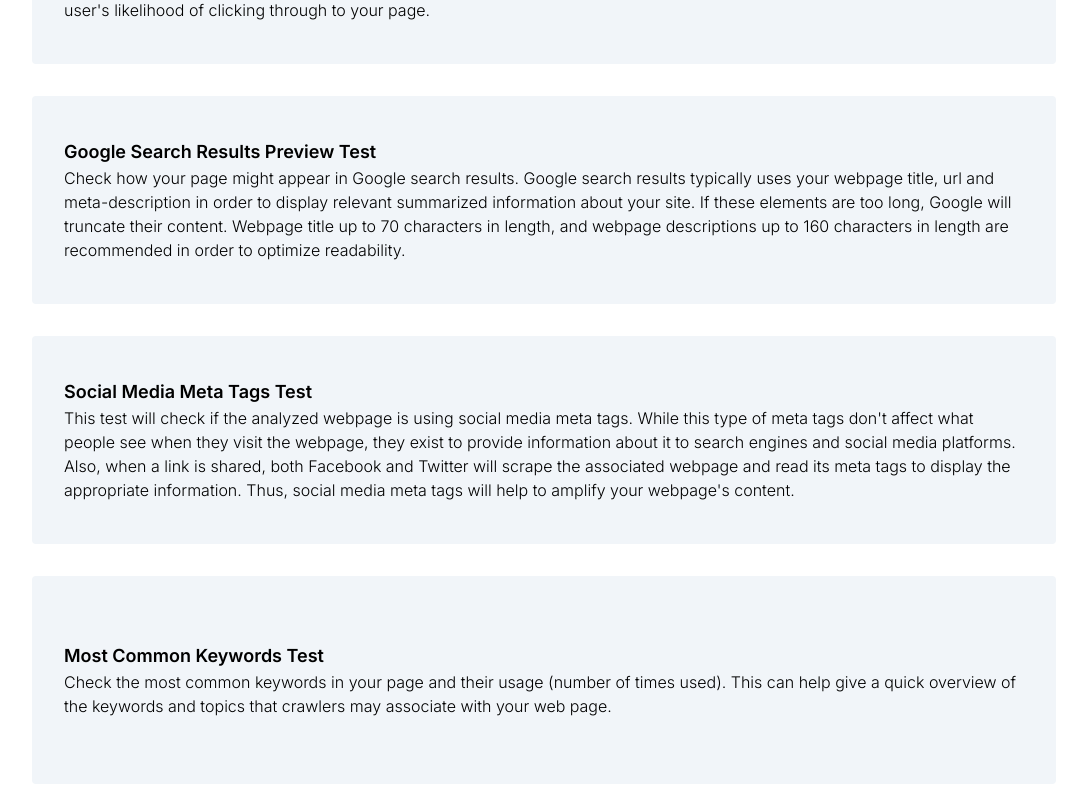
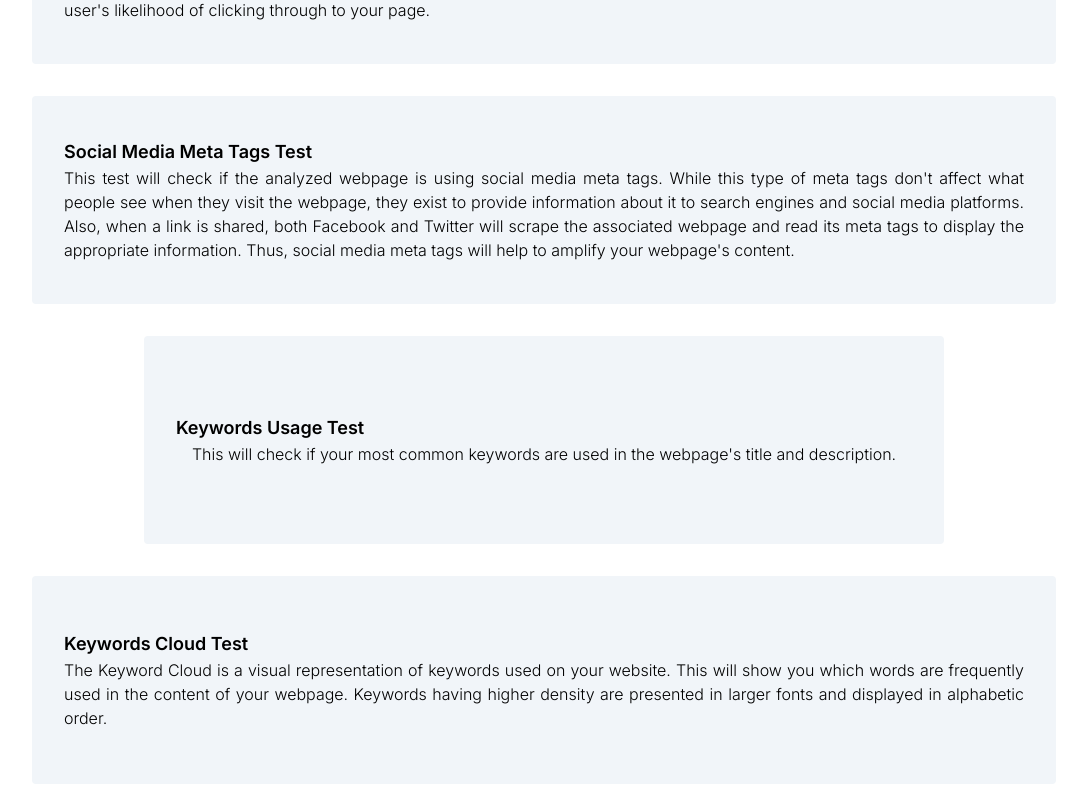
Before and after one commit to harshit960/SEO-Audit, a Next.js app in the folder seoaudit/: page /tools in a window 1280 px wide. Shown: the part 960-1760 px from the top of the page, without its empty margins (112-1199 px from the left). Built offline with nearby package versions, Linux system fonts and the light colour scheme.

Commit message:
feat: Add nodemailer dependency and improve text justification in Blogs and Tools pages

```diff
--- a/seoaudit/app/blogs/page.tsx
+++ b/seoaudit/app/blogs/page.tsx
@@ -119,7 +119,7 @@
 
 
       </div >
-      <div className="h-[80vh] hidden bg-white flex justify-evenly items-center">
+      <div className="h-[80vh] hidden bg-white  justify-evenly items-center">
         <div className="flex-col w-96 ">
           <div className="text-4xl font-semibold">Blogs</div>
           <div className="text-sm my-10">Lorem, ipsum dolor sit amet consectetur adipisicing elit. Aperiam, sequi vero hic modi qui quo culpa quibusdam saepe a nulla eum dolores alias voluptatum natus. Libero dolores blanditiis enim incidunt!</div>
--- a/seoaudit/app/data/data.tsx
+++ b/seoaudit/app/data/data.tsx
@@ -21,13 +21,13 @@
         "title": "Meta Description Test",
         "desc": "Your webpage's meta description is an HTML tag that is intended to provide a short and accurate summary of your page. Search engines use meta descriptions to help identify the a page's topic - they may also use meta descriptions by displaying them directly in search engine results. Accurate and inviting meta descriptions can help boost both your search engine rankings and a user's likelihood of clicking through to your page."
     },
-    {
-        "index": 3,
-        "icon": "",
-        "link": "",
-        "title": "Google Search Results Preview Test",
-        "desc": "Check how your page might appear in Google search results. Google search results typically uses your webpage title, url and meta-description in order to display relevant summarized information about your site. If these elements are too long, Google will truncate their content. Webpage title up to 70 characters in length, and webpage descriptions up to 160 characters in length are recommended in order to optimize readability."
-    },
+    // {
+    //     "index": 3,
+    //     "icon": "",
+    //     "link": "",
+    //     "title": "Google Search Results Preview Test",
+    //     "desc": "Check how your page might appear in Google search results. Google search results typically uses your webpage title, url and meta-description in order to display relevant summarized information about your site. If these elements are too long, Google will truncate their content. Webpage title up to 70 characters in length, and webpage descriptions up to 160 characters in length are recommended in order to optimize readability."
+    // },
     {
         "index": 4,
         "icon": "",
@@ -35,13 +35,13 @@
         "title": "Social Media Meta Tags Test",
         "desc": "This test will check if the analyzed webpage is using social media meta tags. While this type of meta tags don't affect what people see when they visit the webpage, they exist to provide information about it to search engines and social media platforms. Also, when a link is shared, both Facebook and Twitter will scrape the associated webpage and read its meta tags to display the appropriate information. Thus, social media meta tags will help to amplify your webpage's content."
     },
-    {
-        "index": 5,
-        "icon": "",
-        "link": "",
-        "title": "Most Common Keywords Test",
-        "desc": "Check the most common keywords in your page and their usage (number of times used). This can help give a quick overview of the keywords and topics that crawlers may associate with your web page."
-    },
+    // {
+    //     "index": 5,
+    //     "icon": "",
+    //     "link": "",
+    //     "title": "Most Common Keywords Test",
+    //     "desc": "Check the most common keywords in your page and their usage (number of times used). This can help give a quick overview of the keywords and topics that crawlers may associate with your web page."
+    // },
     {
         "index": 6,
         "icon": "",
@@ -63,13 +63,13 @@
         "title": "Related Keywords Test",
         "desc": "Related keywords will show search terms for which this URL shows up in the top 20 organic results."
     },
-    {
-        "index": 9,
-        "icon": "",
-        "link": "",
-        "title": "Competitor Domains Test",
-        "desc": "This test will show up to 5 competitors that could rank in the same organic search results as the target domain. Competitor domains are sorted by Domain Authority Score, which is measuring the importance of the domain based on the volume and quality of links that are pointing to it. The score is on a scale from 0 to 100, with 100 meaning the domain is highly important and its links communicate a strong amount of popularity."
-    },
+    // {
+    //     "index": 9,
+    //     "icon": "",
+    //     "link": "",
+    //     "title": "Competitor Domains Test",
+    //     "desc": "This test will show up to 5 competitors that could rank in the same organic search results as the target domain. Competitor domains are sorted by Domain Authority Score, which is measuring the importance of the domain based on the volume and quality of links that are pointing to it. The score is on a scale from 0 to 100, with 100 meaning the domain is highly important and its links communicate a strong amount of popularity."
+    // },
     {
         "index": 10,
         "icon": "",
@@ -77,20 +77,20 @@
         "title": "Heading Tags Test",
         "desc": "Check if your webpage is using any H1 and H2 HTML header tags. Header tags are not visible to users, but help clarify and support the overall theme or purpose of your page to search engines. The H1 tag represents the most important heading, e.g., the title of the page or blog post. The H2 tag represents the second most important headings on the webpages, e.g., the subheadings."
     },
-    {
-        "index": 11,
-        "icon": "",
-        "link": "",
-        "title": "Robots.txt Test",
-        "desc": "Check if your website is using a robots.txt file. When search engine robots crawl a website, they typically first access a site's robots.txt file. Robots.txt tells Googlebot and other crawlers what is and is not allowed to be crawled on your site."
-    },
-    {
-        "index": 12,
-        "icon": "",
-        "link": "",
-        "title": "Sitemap Test",
-        "desc": "Check if the website has a sitemap. A sitemap is important as it lists all the web pages of the site and let search engine crawlers to crawl the website more intelligently. A sitemap also provides valuable metadata for each webpage."
-    },
+    // {
+    //     "index": 11,
+    //     "icon": "",
+    //     "link": "",
+    //     "title": "Robots.txt Test",
+    //     "desc": "Check if your website is using a robots.txt file. When search engine robots crawl a website, they typically first access a site's robots.txt file. Robots.txt tells Googlebot and other crawlers what is and is not allowed to be crawled on your site."
+    // },
+    // {
+    //     "index": 12,
+    //     "icon": "",
+    //     "link": "",
+    //     "title": "Sitemap Test",
+    //     "desc": "Check if the website has a sitemap. A sitemap is important as it lists all the web pages of the site and let search engine crawlers to crawl the website more intelligently. A sitemap also provides valuable metadata for each webpage."
+    // },
     {
         "index": 13,
         "icon": "",
@@ -357,55 +357,55 @@
         "title": "Cumulative Layout Shift Test",
         "desc": "This test will check the Cumulative Layout Shift (CLS) score of the analyzed webpage. CLS is a Core Web Vitals metric calculated by summing all layout shifts that aren't caused by user interaction. Basically, whenever a page loads, certain page elements unexpectedly shift, affecting the way users interact with the webpage. A website with a low CLS has a stable page display, which does not shift elements around and ensures a steady, predictable loading of all website content. To provide a good user experience, Google recommends that sites should strive to have a CLS score of 0.1 or less."
     },
-    {
-        "index": 51,
-        "icon": "",
-        "link": "",
-        "title": "URL Canonicalization Test",
-        "desc": "Test your site for potential URL canonicalization issues. Canonicalization describes how a site can use slightly different URLs for the same page (e.g., if http://www.example.com and http://example.com displays the same page but do not resolve to the same URL). If this happens, search engines may be unsure about which URL is the correct one to index. Learn more about canonicalization issues."
-    },
-    {
-        "index": 52,
-        "icon": "",
-        "link": "",
-        "title": "SSL Checker and HTTPS Test",
-        "desc": "Check if your website is using HTTPS, a secure protocol for sending/receiving data over the Internet. Using HTTPS indicates that an additional encryption/authentication layer was added between client and server. HTTPS should be used by any site that collects sensitive customer data such as credit card information. Even for sites that do not collect such data, switching to https helps users by improving privacy and overall security. Google is increasingly using https as a positive ranking factor."
-    },
-    {
-        "index": 53,
-        "icon": "",
-        "link": "",
-        "title": "Mixed Content Test (HTTP over HTTPS)",
-        "desc": "This will check if all resources are loaded over a secure HTTPS connection. Mixed content occurs when initial HTML is loaded over a secure HTTPS connection, but other resources (such as images, videos, stylesheets, scripts) are loaded over an insecure HTTP connection. This is called mixed content because both HTTP and HTTPS content are being loaded to display the same page, and the initial request was secure over HTTPS. Browsers may block mixed content, so fixing this issue helps ensure your content loads as intended."
-    },
-    {
-        "index": 54,
-        "icon": "",
-        "link": "",
-        "title": "HTTP2 Test",
-        "desc": "Checks if the webpage and all resources are served over HTTP/2. As the first major HTTP protocol update since 1997, HTTP/2 offers several key improvements such as increased speed and security."
-    },
-    {
-        "index": 55,
-        "icon": "",
-        "link": "",
-        "title": "HSTS Test",
-        "desc": "This test will check if your webpage is using the Strict-Transport-Security header."
-    },
-    {
-        "index": 56,
-        "icon": "",
-        "link": "",
-        "title": "Safe Browsing Test",
-        "desc": "Check if your website is identified as having malware or exhibiting phishing activity by Google's safe browsing API. Any site containing malware or suspicious for phising activity is seen as a threat to the online community and is often penalized by search engines. This test checks your website for such threats."
-    },
-    {
-        "index": 57,
-        "icon": "",
-        "link": "",
-        "title": "Server Signature Test",
-        "desc": "Check if your server's signature is ON. A server signature is the public identity of your web server and contains sensitive information that could be used to exploit any known vulnerability. Turning your server signature OFF is considered a good security practice to avoid disclosure of what software versions you are running."
-    },
+    // {
+    //     "index": 51,
+    //     "icon": "",
+    //     "link": "",
+    //     "title": "URL Canonicalization Test",
+    //     "desc": "Test your site for potential URL canonicalization issues. Canonicalization describes how a site can use slightly different URLs for the same page (e.g., if http://www.example.com and http://example.com displays the same page but do not resolve to the same URL). If this happens, search engines may be unsure about which URL is the correct one to index. Learn more about canonicalization issues."
+    // },
+    // {
+    //     "index": 52,
+    //     "icon": "",
+    //     "link": "",
+    //     "title": "SSL Checker and HTTPS Test",
+    //     "desc": "Check if your website is using HTTPS, a secure protocol for sending/receiving data over the Internet. Using HTTPS indicates that an additional encryption/authentication layer was added between client and server. HTTPS should be used by any site that collects sensitive customer data such as credit card information. Even for sites that do not collect such data, switching to https helps users by improving privacy and overall security. Google is increasingly using https as a positive ranking factor."
+    // },
+    // {
+    //     "index": 53,
+    //     "icon": "",
+    //     "link": "",
+    //     "title": "Mixed Content Test (HTTP over HTTPS)",
+    //     "desc": "This will check if all resources are loaded over a secure HTTPS connection. Mixed content occurs when initial HTML is loaded over a secure HTTPS connection, but other resources (such as images, videos, stylesheets, scripts) are loaded over an insecure HTTP connection. This is called mixed content because both HTTP and HTTPS content are being loaded to display the same page, and the initial request was secure over HTTPS. Browsers may block mixed content, so fixing this issue helps ensure your content loads as intended."
+    // },
+    // {
+    //     "index": 54,
+    //     "icon": "",
+    //     "link": "",
+    //     "title": "HTTP2 Test",
+    //     "desc": "Checks if the webpage and all resources are served over HTTP/2. As the first major HTTP protocol update since 1997, HTTP/2 offers several key improvements such as increased speed and security."
+    // },
+    // {
+    //     "index": 55,
+    //     "icon": "",
+    //     "link": "",
+    //     "title": "HSTS Test",
+    //     "desc": "This test will check if your webpage is using the Strict-Transport-Security header."
+    // },
+    // {
+    //     "index": 56,
+    //     "icon": "",
+    //     "link": "",
+    //     "title": "Safe Browsing Test",
+    //     "desc": "Check if your website is identified as having malware or exhibiting phishing activity by Google's safe browsing API. Any site containing malware or suspicious for phising activity is seen as a threat to the online community and is often penalized by search engines. This test checks your website for such threats."
+    // },
+    // {
+    //     "index": 57,
+    //     "icon": "",
+    //     "link": "",
+    //     "title": "Server Signature Test",
+    //     "desc": "Check if your server's signature is ON. A server signature is the public identity of your web server and contains sensitive information that could be used to exploit any known vulnerability. Turning your server signature OFF is considered a good security practice to avoid disclosure of what software versions you are running."
+    // },
     {
         "index": 58,
         "icon": "",
@@ -441,13 +441,13 @@
         "title": "Media Query Responsive Test",
         "desc": "Check if your page implements responsive design functionalities using the media query technique. The '@media' rule allows different style rules for screen sizes. Media query techniques allow different presentation and content to be served depending on the output device, helping ensure that your website renders optimally on all devices and platforms."
     },
-    {
-        "index": 63,
-        "icon": "",
-        "link": "",
-        "title": "Mobile Snapshot Test",
-        "desc": "Check how your website renders on a mobile device."
-    },
+    // {
+    //     "index": 63,
+    //     "icon": "",
+    //     "link": "",
+    //     "title": "Mobile Snapshot Test",
+    //     "desc": "Check how your website renders on a mobile device."
+    // },
     {
         "index": 64,
         "icon": "",
@@ -455,13 +455,13 @@
         "title": "Structured Data Test",
         "desc": "Check if your webpage is using structured data markup. Search engines use structured data to better understand the content of your webpage and to create rich snippets in search results (which helps increase click-through rate to your site)."
     },
-    {
-        "index": 65,
-        "icon": "",
-        "link": "",
-        "title": "Custom 404 Error Page Test",
-        "desc": "This SEO test will check if your website is using a custom 404 error page. By creating a custom 404 error page, you can improve your website's user experience by letting users know that only a specific page is missing/broken (and not your entire site), providing them helpful links, the opportunity to report bugs, and potentially track the source of broken links in your site."
-    },
+    // {
+    //     "index": 65,
+    //     "icon": "",
+    //     "link": "",
+    //     "title": "Custom 404 Error Page Test",
+    //     "desc": "This SEO test will check if your website is using a custom 404 error page. By creating a custom 404 error page, you can improve your website's user experience by letting users know that only a specific page is missing/broken (and not your entire site), providing them helpful links, the opportunity to report bugs, and potentially track the source of broken links in your site."
+    // },
     {
         "index": 66,
         "icon": "",
@@ -497,13 +497,13 @@
         "title": "Meta Refresh Test",
         "desc": "This test will check if your webpage is using a refresh meta tag. This tag causes a web page to refresh automatically after a specified amount of time. Users generally don't expect automatic refreshes, so they can be disorienting. Refreshing also moves focus to the top of the page, which may frustrate or confuse users, particularly those who rely on screen readers or other assistive technologies."
     },
-    {
-        "index": 71,
-        "icon": "",
-        "link": "",
-        "title": "SPF Records Test",
-        "desc": "Check if your DNS records contains an SPF record. SPF (Sender Policy Framework) records allow email systems to verify if a given mail server has been authorized to send mail on behalf of your domain. Creating an SPF record increases email delivery rates by reducing the likelihood of your email being marked as spam."
-    },
+    // {
+    //     "index": 71,
+    //     "icon": "",
+    //     "link": "",
+    //     "title": "SPF Records Test",
+    //     "desc": "Check if your DNS records contains an SPF record. SPF (Sender Policy Framework) records allow email systems to verify if a given mail server has been authorized to send mail on behalf of your domain. Creating an SPF record increases email delivery rates by reducing the likelihood of your email being marked as spam."
+    // },
     {
         "index": 72,
         "icon": "",
--- a/seoaudit/app/tools/page.tsx
+++ b/seoaudit/app/tools/page.tsx
@@ -28,7 +28,7 @@
                             <div className="h-52 w-full m-4 p-8 rounded flex flex-col items-center justify-center bg-slate-100">
                                 <div className="icon"></div>
                                 <div className="text-lg font-semibold self-start">{item.title}</div>
-                                <div className="font-light line-clamp-4">{item.desc}</div>
+                                <div className="font-light line-clamp-4 text-justify">{item.desc}</div>
                             </div>
                         </Link>
                     ))}
--- a/seoaudit/package.json
+++ b/seoaudit/package.json
@@ -24,6 +24,7 @@
     "mini-svg-data-uri": "^1.4.4",
     "next": "14.2.3",
     "node-fetch": "^3.3.2",
+    "nodemailer": "^6.9.16",
     "react": "^18",
     "react-dom": "^18",
     "seord": "^0.0.5-patch.2",
```
Also changed, not shown: 1 other file (tests, documents, lock files or other folders).
